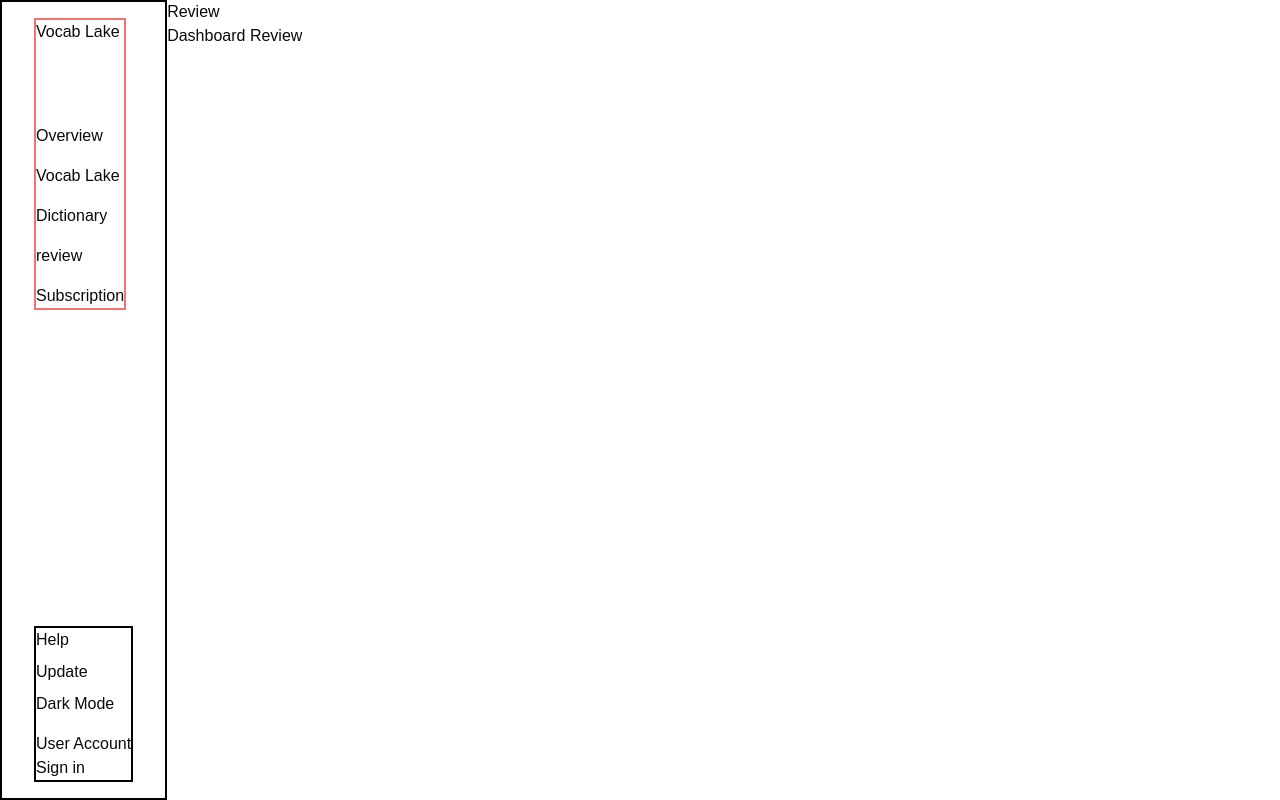
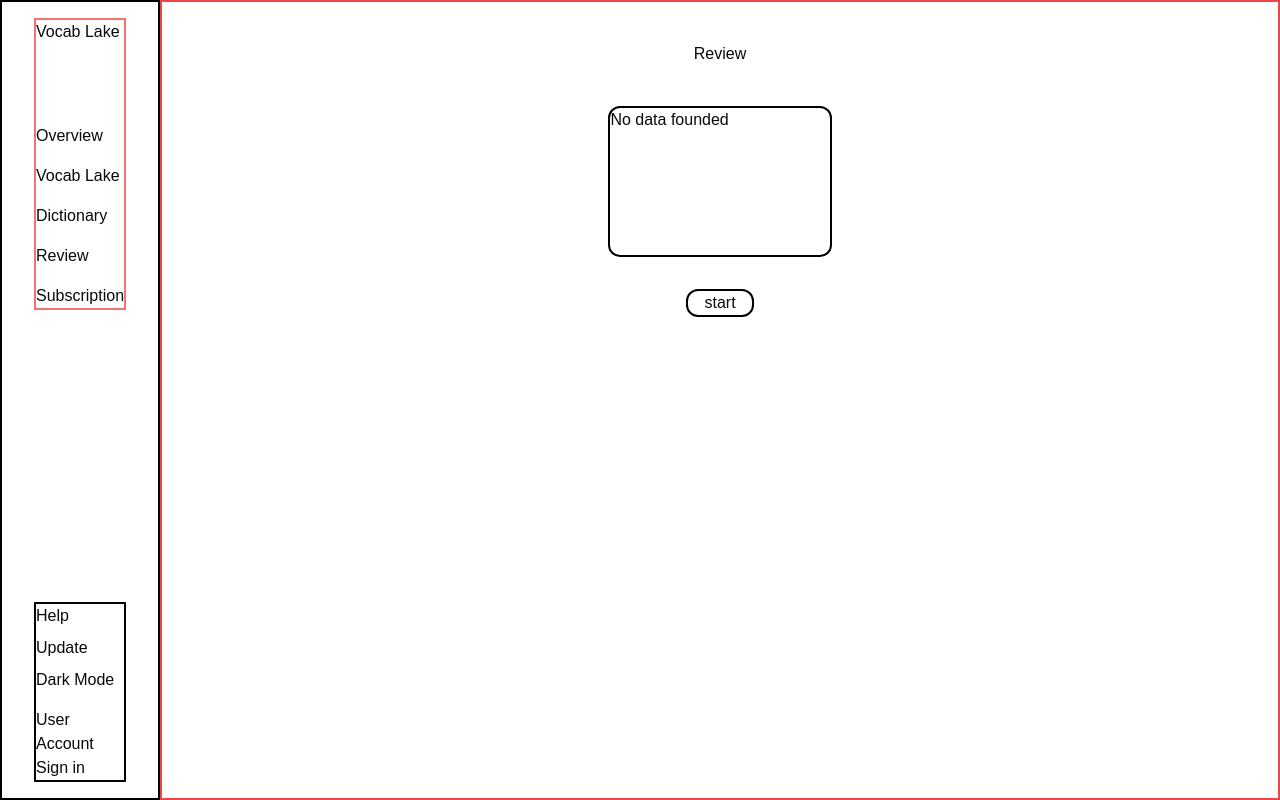
Before and after one commit to kevthefoo/MyVocab, a Next.js app: page /dashboard/review in a window 1280 px wide. Built offline with nearby package versions, Linux system fonts and the light colour scheme; no server answers.

Commit message:
Add Review page and update vocabulary handling: implement vocabulary fetching logic, enhance error management, and improve Navbar link capitalization

```diff
--- /dev/null
+++ b/app/api/review/route.ts
@@ -0,0 +1,2 @@
+import dbConnect from "@/lib/dbConnect";
+import { NextResponse } from "next/server";
--- a/app/dashboard/dictionary/page.tsx
+++ b/app/dashboard/dictionary/page.tsx
@@ -11,11 +11,7 @@ type Meaning = {
 
 type VocabData = {
     vocabulary: string;
-    meanings: {
-        speech_part: string;
-        definition: string;
-        example: string;
-    }[];
+    meanings: Meaning[];
     tags: string[];
 };
 
--- a/app/dashboard/review/page.tsx
+++ b/app/dashboard/review/page.tsx
@@ -1,8 +1,51 @@
+"use client";
+import { useState } from "react";
+type Meaning = {
+    speech_part: string;
+    definition: string;
+    example: string;
+};
+
+type VocabData = {
+    vocabulary: string;
+    meanings: Meaning[];
+    tags: string[];
+};
+
 export default function Review() {
+    const [vocab, setVocab] = useState<VocabData | null>(null);
+    const [error, setError] = useState("");
+
+    const getVocab = async () => {
+        try {
+            const response = await fetch("/api/getvocab");
+            const data = await response.json();
+            if (!response.ok) {
+                throw new Error(data.error);
+            }
+            const vocabData = data.result as VocabData;
+            setVocab(vocabData);
+        } catch (error) {
+            if (error instanceof Error) {
+                setError(error.message);
+            } else {
+                setError("An unknown error occurred");
+            }
+        }
+    };
     return (
-        <section>
-            <h1>Review</h1>
-            <p>Dashboard Review</p>
+        <section className="flex flex-col items-center border-2 border-red-500 w-full pt-10">
+            <h1 className="mb-10">Review</h1>
+            <div className="rounded-xl border-2 border-black w-1/5 h-1/5 mb-8">
+                <h1>{vocab?vocab.vocabulary:'No data founded'}</h1>
+                {error && <p className="text-red-500">{error}</p>}
+            </div>
+            <div
+                className="border-2 border-black rounded-xl px-4 cursor-pointer"
+                onClick={getVocab}
+            >
+                start
+            </div>
         </section>
     );
 }
--- a/components/Dashboard/Navbar/Navbar.tsx
+++ b/components/Dashboard/Navbar/Navbar.tsx
@@ -17,7 +17,7 @@ export default function Navbar() {
                         <Link href="/dashboard/dictionary">Dictionary</Link>
                     </li>
                     <li>
-                        <Link href="/dashboard/review">review</Link>
+                        <Link href="/dashboard/review">Review</Link>
                     </li>
                     <li>
                         <Link href="">Subscription</Link>
```
